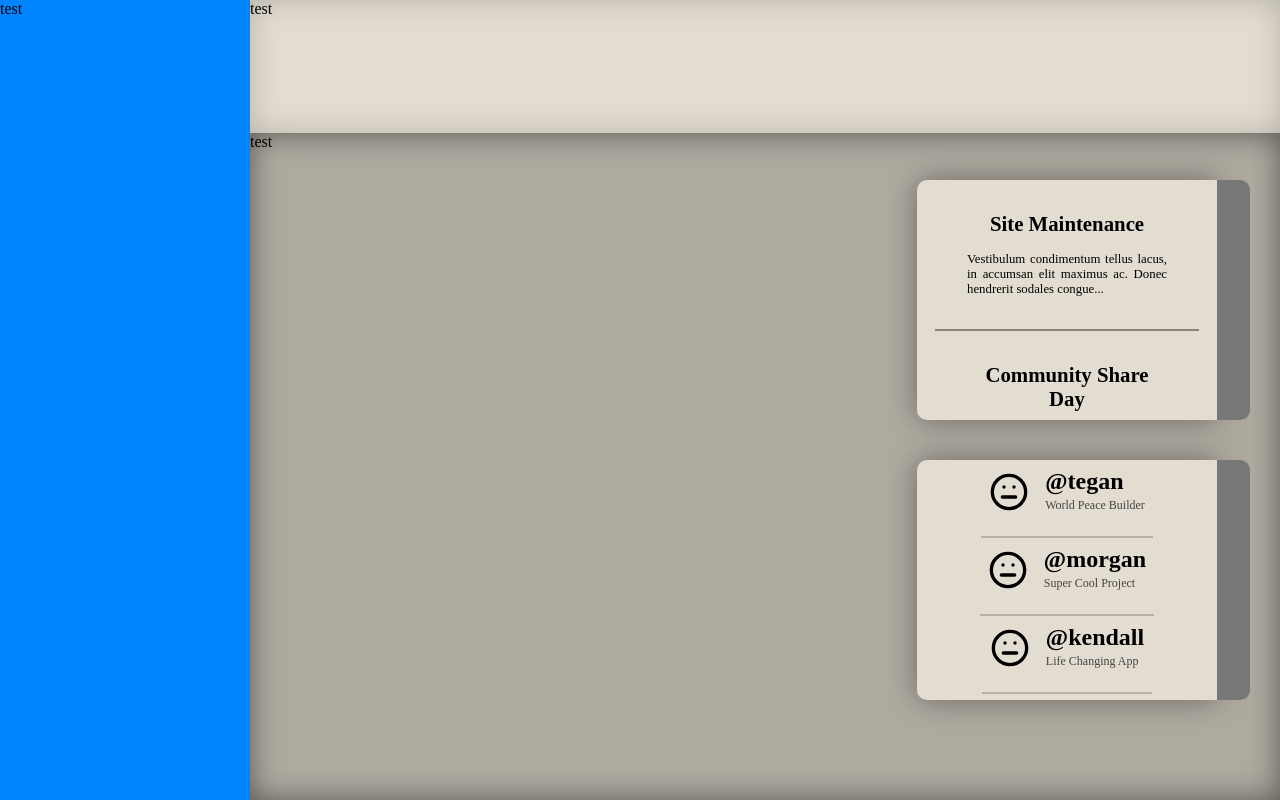
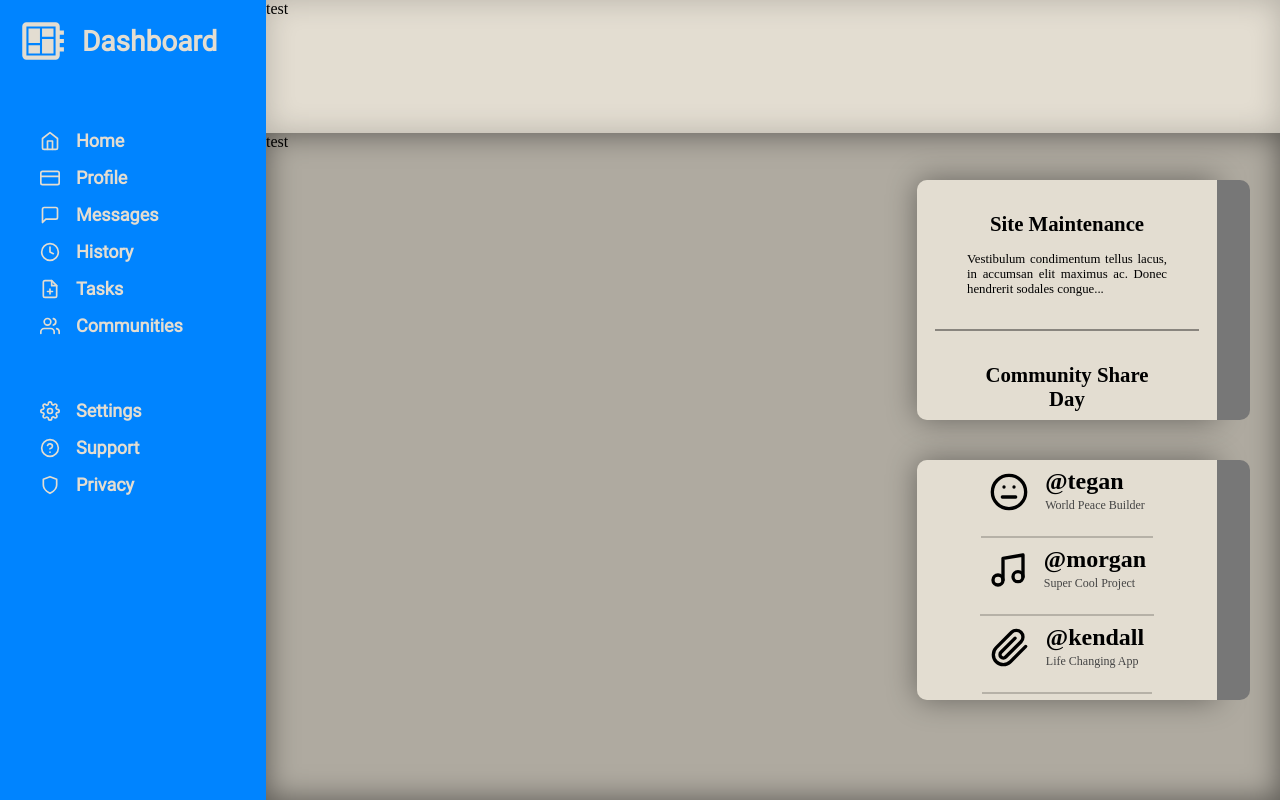
Before and after one commit to VICKTORIOUS23/odin-admin-dashboard, a plain HTML site: page index.html in a window 1280 px wide. Drawn offline with Linux system fonts and the light colour scheme.

Commit message:
ToD Admin Dashboard - Left Bar Progress
Roughed in elements for the left navigation bar.

```diff
--- a/index.html
+++ b/index.html
@@ -9,7 +9,50 @@
 </head>
 <body>
     <div class="left-nav sm-none">
-        test
+        <div class="main-logo">
+            <img src="./images/empty-dashboard.svg" width="50px" alt="empty dashboard logo">
+            <span class="main-logo-text">Dashboard</span>
+        </div>
+        <div class="left-nav-group-one">
+            <div class="left-nav-group">
+                <img src="./images/home-beige.svg" width="20px" alt="empty dashboard logo">
+                <span class="left-nav-text">Home</span>
+            </div>
+            <div class="left-nav-group">
+                <img src="./images/card.svg" width="20px" alt="empty dashboard logo">
+                <span class="left-nav-text">Profile</span>
+            </div>
+            <div class="left-nav-group">
+                <img src="./images/message-square.svg" width="20px" alt="empty dashboard logo">
+                <span class="left-nav-text">Messages</span>
+            </div>
+            <div class="left-nav-group">
+                <img src="./images/clock.svg" width="20px" alt="empty dashboard logo">
+                <span class="left-nav-text">History</span>
+            </div>
+            <div class="left-nav-group">
+                <img src="./images/file-plus.svg" width="20px" alt="empty dashboard logo">
+                <span class="left-nav-text">Tasks</span>
+            </div>
+            <div class="left-nav-group">
+                <img src="./images/users.svg" width="20px" alt="empty dashboard logo">
+                <span class="left-nav-text">Communities</span>
+            </div>
+        </div>
+        <div class="left-nav-group-one">
+            <div class="left-nav-group">
+                <img src="./images/settings.svg" width="20px" alt="empty dashboard logo">
+                <span class="left-nav-text">Settings</span>
+            </div>
+            <div class="left-nav-group">
+                <img src="./images/help-circle.svg" width="20px" alt="empty dashboard logo">
+                <span class="left-nav-text">Support</span>
+            </div>
+            <div class="left-nav-group">
+                <img src="./images/shield.svg" width="20px" alt="empty dashboard logo">
+                <span class="left-nav-text">Privacy</span>
+            </div>
+        </div>
     </div>
     <div class="main-container">
         <div class="top-nav">
@@ -48,21 +91,21 @@
                 </div>
                 <div class="right-nav-content-lower">
                     <div class="user-container">
-                        <img class="user-image" src="./images/meh.svg" width="40px" alt="meh">
+                        <img class="user-image" src="./images/music.svg" width="40px" alt="music">
                         <span class="user-name">@morgan</span>
                         <span class="user-title">Super Cool Project</span>
                     </div>
                 </div>
                 <div class="right-nav-content-lower">
                     <div class="user-container">
-                        <img class="user-image" src="./images/meh.svg" width="40px" alt="meh">
+                        <img class="user-image" src="./images/paperclip.svg" width="40px" alt="paperclip">
                         <span class="user-name">@kendall</span>
                         <span class="user-title">Life Changing App</span>
                     </div>
                 </div>
                 <div class="right-nav-content-lower">
                     <div class="user-container">
-                        <img class="user-image" src="./images/meh.svg" width="40px" alt="meh">
+                        <img class="user-image" src="./images/map-pin.svg" width="40px" alt="map pin">
                         <span class="user-name">@alex</span>
                         <span class="user-title">No Traffic Maker</span>
                     </div>
--- a/styles.css
+++ b/styles.css
@@ -1,3 +1,12 @@
+@font-face {
+  font-family: "Roboto-Black";
+  src: url("./fonts/Roboto-Black.ttf") format("truetype");
+}
+@font-face {
+  font-family: "Roboto";
+  src: url("./fonts/Roboto-Regular.ttf") format("truetype");
+}
+
 body {
     margin:0;
     display:flex;
@@ -12,7 +21,49 @@ body {
     height:100vh;
     width:20%;
     min-width:250px;
+    display:flex;
+    flex-direction:column;
+    padding-left:16px;
 }
+
+.main-logo {
+  display:flex;
+  align-items:center;
+  padding-top:16px;
+}
+
+.main-logo-text {
+  padding-left:16px;
+  color:#e3ddd1;
+  font-weight:900;
+  font-size:28px;
+  font-family: "Roboto", sans-serif;
+}
+
+.left-nav-group-one {
+  padding-top:48px;
+  display:flex;
+  padding-left:24px;
+  flex-direction:column;
+  justify-content:left;
+}
+
+.left-nav-group {
+  display:flex;
+  align-items:center;
+  padding-top:16px;
+}
+
+.left-nav-text {
+  color:#e3ddd1;
+  font-weight:900;
+  font-size:18px;
+  font-family:"Roboto", sans-serif;
+  padding-left: 16px;
+}
+
+
+
 
 
 
```
Also changed, not shown: fonts/Roboto-Black.ttf (added), fonts/Roboto-Bold.ttf (added), fonts/Roboto-Regular.ttf (added), images/card.svg (added), images/clock.svg (added), images/empty-dashboard.svg (added), images/file-plus.svg (added), images/help-circle.svg (added), images/home-beige.svg (added), images/message-square.svg (added), images/settings.svg (added), images/shield.svg (added), images/users.svg (added).
